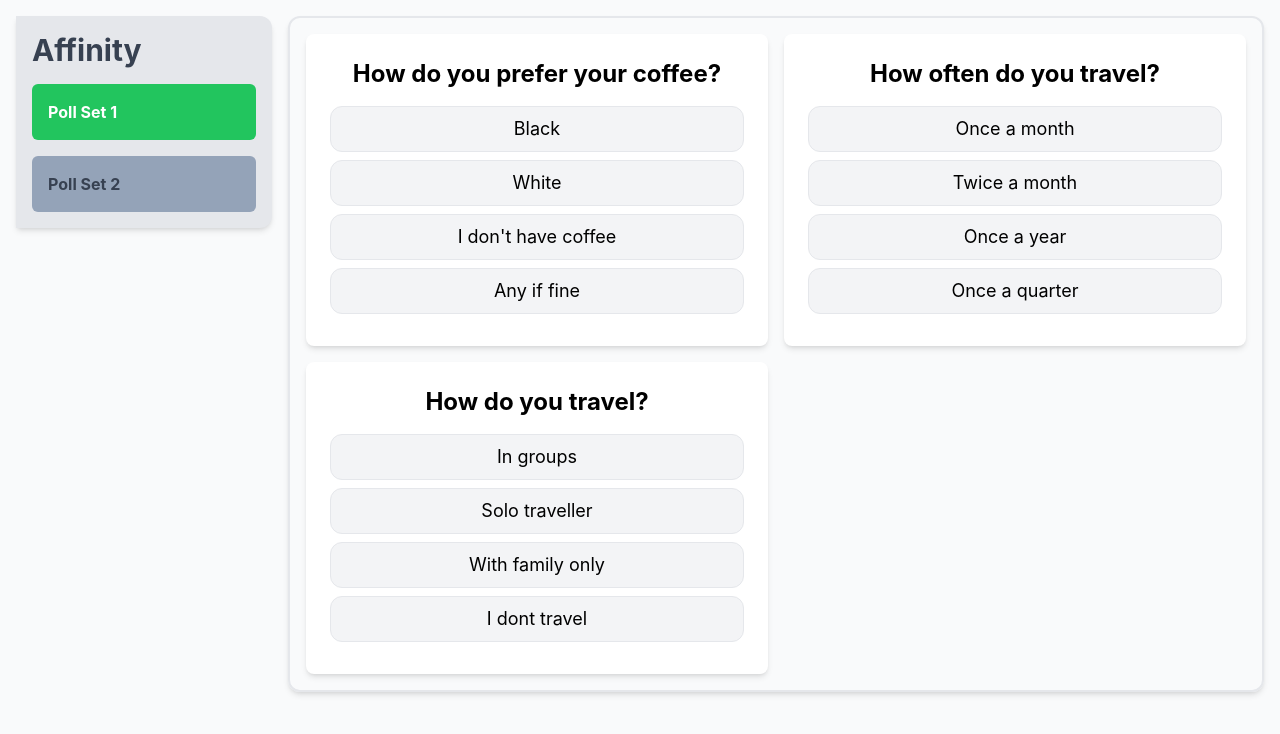
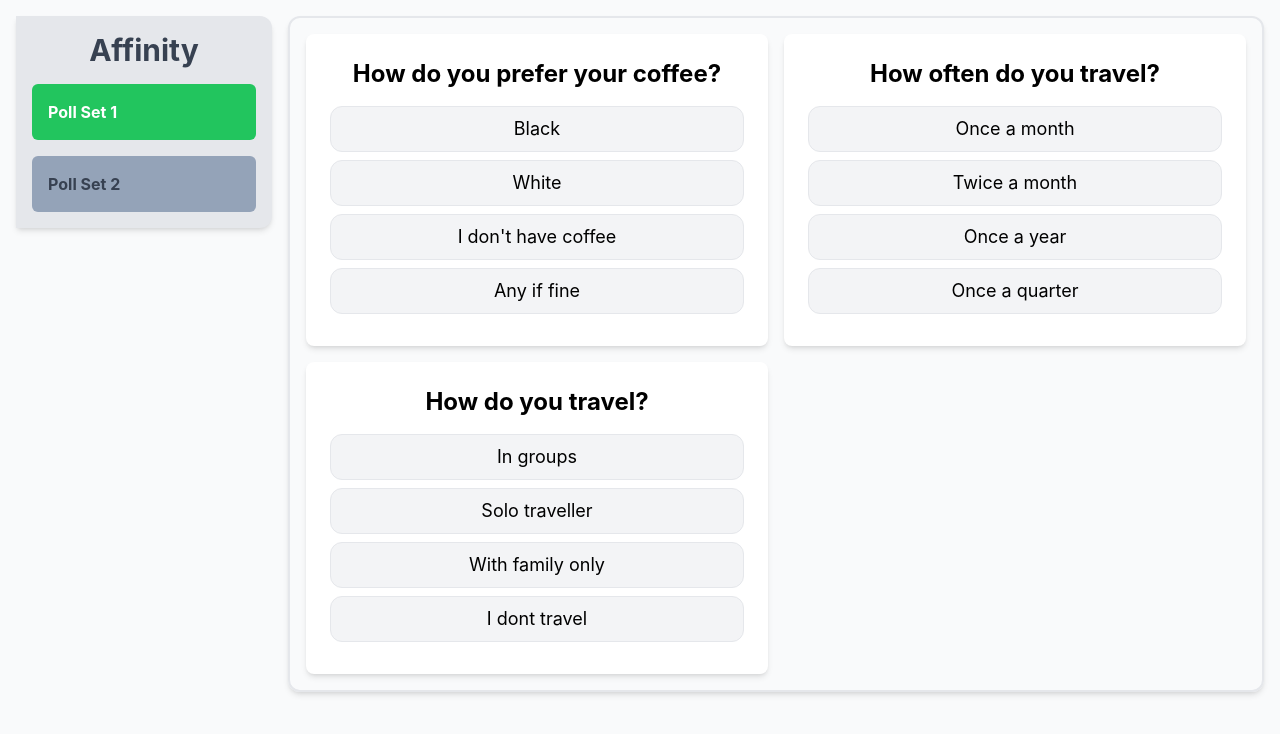
Before and after one commit to Ruchika30/affinity-poll, a React (Create React App) app: page / in a window 1280 px wide. Shown: the top 734 px of the page. Built offline with nearby package versions, Linux system fonts and the light colour scheme.

Commit message:
fix: updated titles

```diff
--- a/public/index.html
+++ b/public/index.html
@@ -24,7 +24,7 @@
       work correctly both with client-side routing and a non-root public URL.
       Learn how to configure a non-root public URL by running `npm run build`.
     -->
-    <title>React App</title>
+    <title>Affinity Poll</title>
   </head>
   <body>
     <noscript>You need to enable JavaScript to run this app.</noscript>
--- a/src/shared/Layout.tsx
+++ b/src/shared/Layout.tsx
@@ -34,7 +34,7 @@ const Layout: React.FC<LayoutProps> = ({ children, title }) => {
 						}`}
 				>
 					<h2
-						className="text-3xl font-bold hidden md:block mb-4"
+						className="text-3xl font-bold hidden md:block mb-4 text-center"
 						data-testid="desktop-title"
 					>
 						{title}
```
Also changed, not shown: public/manifest.json.
